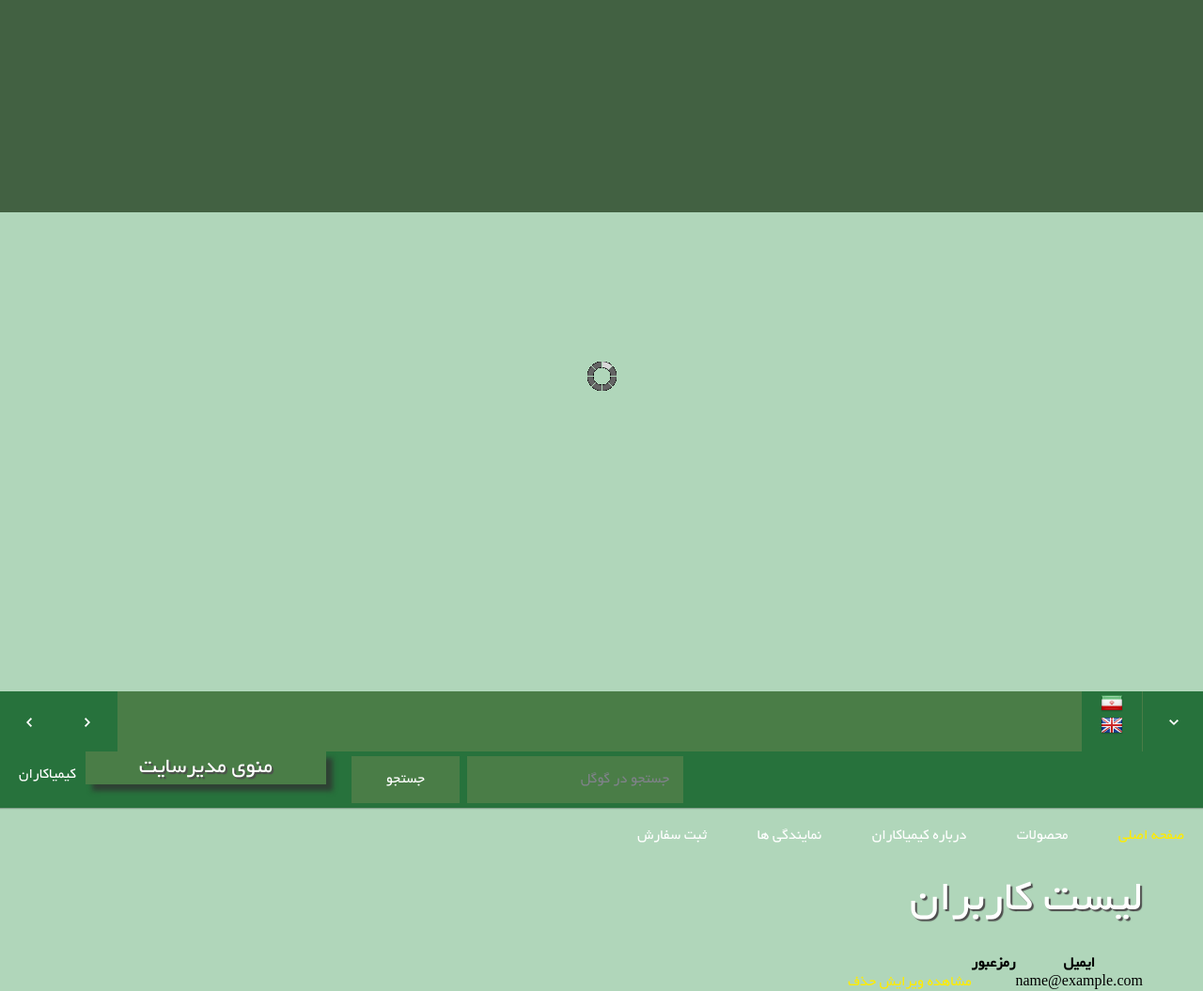
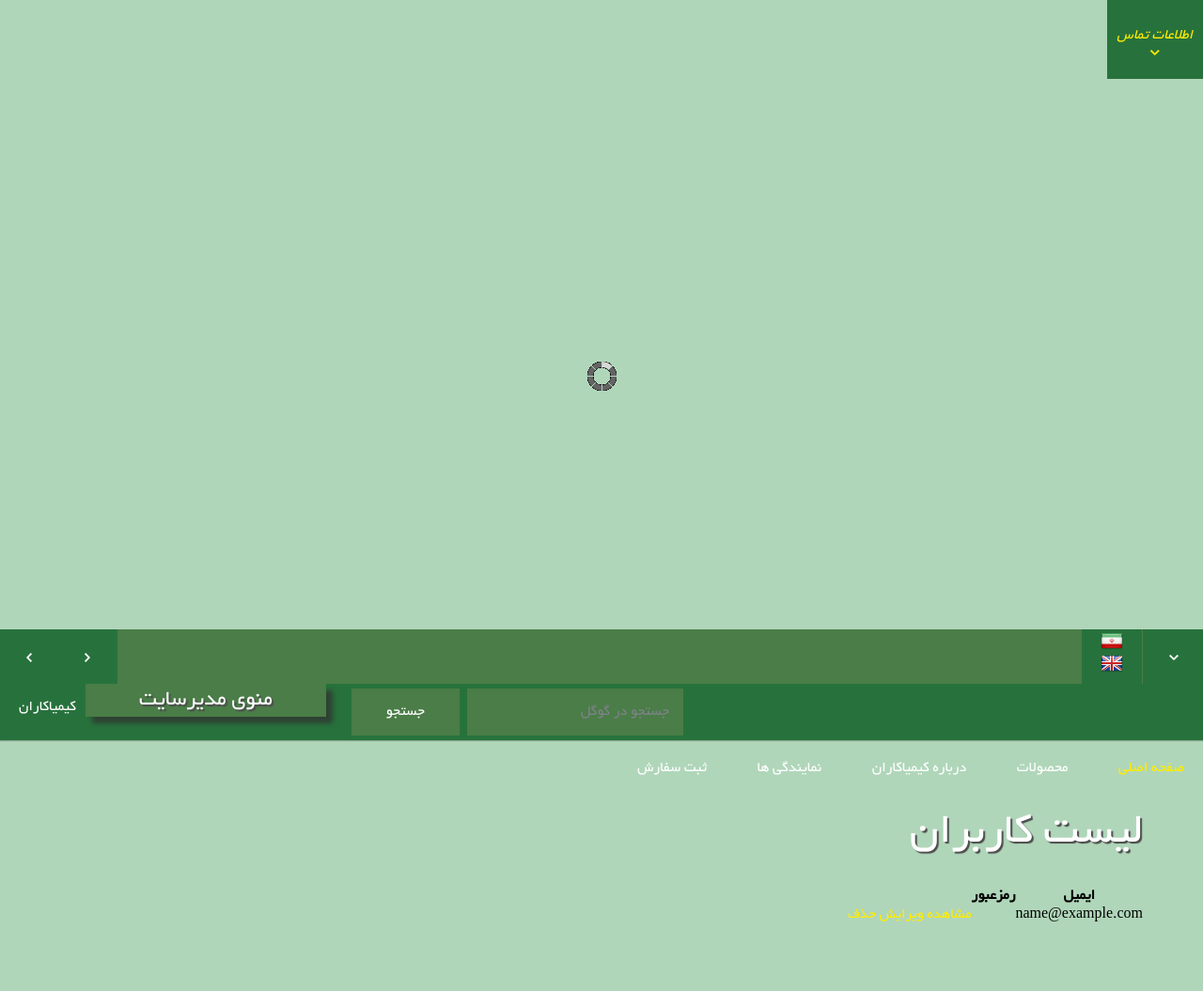
Before and after one commit to mahsa-poorjafari/pack_b, a Rails app: page /users in a window 1280 px wide. Shown: the top 1055 px of the page at 94% size. Run offline with Rails 7, Linux system fonts and the light colour scheme; the visitor is signed in with stand-in values (Sample User, id 1); data that the repository does not hold is empty; style sheets or scripts are compiled from the project's sources; parts of the project's set-up code (start-up, migrations or seed data) failed here and were passed over; some libraries are stand-ins or nearby versions.

Commit message:
change some design on contact box top of slider

```diff
--- a/app/assets/javascripts/show_ajax.js
+++ b/app/assets/javascripts/show_ajax.js
@@ -30,3 +30,7 @@
     }
   });
 });
+
+$('#contact-box').click(function(){
+  $('.slide-title').fadeIn(100);
+});
--- a/app/assets/stylesheets/application.css.scss
+++ b/app/assets/stylesheets/application.css.scss
@@ -61,12 +61,10 @@
 
 span.Necessary {color:#DE5E60;}
 .container {position:absolute; width:100%; padding:4%;}
-.contact-bg {background-image:url(image-path('image01.jpg'));
-  background-size:cover; height:130%}
+.contact-bg { height:130%}
 .order-bg {background:#CBE3CB;
   background-size:cover; height:130%}
-.work-bg {background-image:url(image-path('image03.jpg'));
-  background-size:cover; min-height:150%}
+.work-bg { min-height:160%}
 .contact-bg:before, .work-bg:before{
     content: '';
 		position: absolute;
@@ -132,10 +130,14 @@
 .map-background {background-image: url('کیمیاکاران_فردوس.png') no-repeat}
 .slide-title {background:#142F11;opacity: .7;
   filter: alpha(opacity=70); /* For IE8 and earlier */
-  width:98%; height:25%;
+  width:40%; height:25%;
   padding:1%;
+  right:0;
+  display:none;
   color:#FBFBAF;
   text-align:center;
+  top: 12%;
+position: absolute;
 }
 .slide-title p {width:95%; margin-bottom:1%}
 .ahoy {color:#F4F4AD;}
--- a/app/assets/stylesheets/main.css.scss
+++ b/app/assets/stylesheets/main.css.scss
@@ -293,7 +293,7 @@
 #home-slider {
 	position: relative;
 	overflow: hidden;
-	height: 100%;
+	height: 91%;
 }
 
 #home-slider .overlay {
@@ -433,7 +433,17 @@
 #home-slider ul#slide-list li.current-slide a:hover {
 	background-color:#1D6526;
 }
-
+ #home-slider #contact-box {height:8%; width:8%; background-color: #27723C;
+	margin: 0;
+	position: relative;
+  z-index: 100;
+  text-align:center;
+  padding-top:2%;
+	float:right;
+  -webkit-transition: background 0.1s linear 0s;
+	   -moz-transition: background 0.1s linear 0s;
+		 -o-transition: background 0.1s linear 0s;
+		    transition: background 0.1s linear 0s;}
 #home-slider #nextsection {
 	background-color: #27723C;
 	margin: 0;
@@ -448,7 +458,7 @@
 		    transition: background 0.1s linear 0s;
 }
 
-#home-slider #nextsection:hover {
+#home-slider #nextsection:hover,  #home-slider #contact-box:hover {
 	background-color:#FFEC00;
 }
 
--- a/app/views/layouts/application.html.haml
+++ b/app/views/layouts/application.html.haml
@@ -22,6 +22,10 @@
       $('ul#supersized li img').css('left', '0');
       $('ul#supersized li img').css('width', '100%');
     #home-slider.en
+      = link_to '#' ,  :id => "contact-box" do
+        %i{:class => I18n.locale}= 'اطلاعات تماس'
+        %br
+        %i.font-icon-arrow-simple-down
       .overlay
       -@contact = Page.where(title: "Contact us")
       .slide-title{:class => I18n.locale}= raw @contact.first.text
--- a/app/views/static/home.html.haml
+++ b/app/views/static/home.html.haml
@@ -130,7 +130,7 @@
         = render 'shared/order_form'
       .google_site_map
         .contact-details.map-background
-          %iframe{:height => "480", :src => "https://www.google.com/maps/d/embed?mid=zbDi3iZxywyM.k3x6DmAjrApY", :width => "100%"}
+          %iframe{:height => "480", :src => "https://mapsengine.google.com/map/embed?mid=zbDi3iZxywyM.k3x6DmAjrApY", :width => "100%"}
 
 
     / End order Form
```
